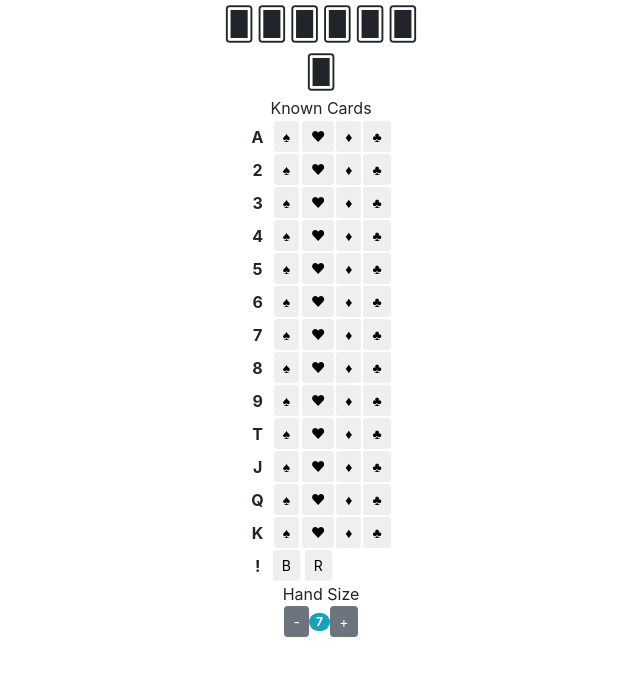
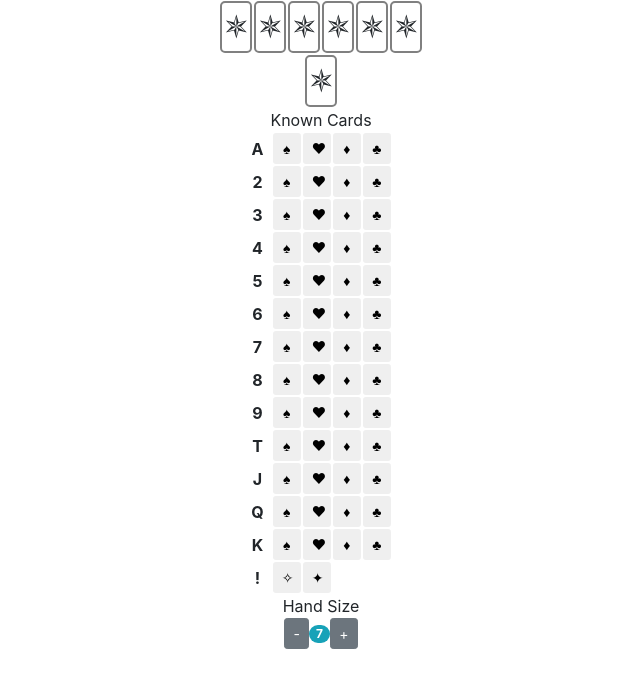
Before and after one commit to cpennington/yomi-hand-tracker, a React app: page / in a window 1280 px wide. Shown: the top 688 px of the page, without its empty margins (319-959 px from the left). Built offline with nearby package versions, Linux system fonts and the light colour scheme.

Commit message:
Stop using unicode playing card symbols

```diff
--- a/src/App.js
+++ b/src/App.js
@@ -11,7 +11,7 @@ import styled from "styled-components";
 
 const ranks = ["A", "2", "3", "4", "5", "6", "7", "8", "9", "T", "J", "Q", "K"];
 const suits = ["\u2660", "\u2665", "\u2666", "\u2663"];
-const cards = ['!B', '!R'].concat(...ranks.map(rank => suits.map(suit => rank + suit)));
+const cards = ['!\u2726', '!\u2727'].concat(...ranks.map(rank => suits.map(suit => rank + suit)));
 const UNKNOWN = 0, IN_HAND = 1, OUT_OF_HAND = 2;
 
 class App extends Component {
@@ -89,15 +89,35 @@ class HandDisplay extends Component {
     return (
       <Hand>
         {inHand.map(card => <Card card={card} key={card}/>)}
-        {[...Array(Math.max(this.props.cardsInHand - inHand.length, 0)).keys()].map(ix => <span key={ix}>{String.fromCodePoint(0x1F0A0)}</span>)}
+        {[...Array(Math.max(this.props.cardsInHand - inHand.length, 0)).keys()].map(ix => <CardBack key={ix}/>)}
       </Hand>
     );
   }}
 
+const CardOutline = styled.span`
+  border: 2px solid grey;
+  border-radius: 5px;
+  padding-left: .05rem;
+  margin: 1px;
+  width: 1em;
+  display: inline-block;
+`
+
 class Card extends Component {
   render() {
     return (
-      <span>{unicodeCard(this.props.card)}</span>
+      <CardOutline>
+        <sup className="rank">{this.props.card[0]}</sup>
+        <sub className="suit">{this.props.card[1]}</sub>
+      </CardOutline>
+    )
+  }
+}
+
+class CardBack extends Component {
+  render() {
+    return (
+      <CardOutline>{String.fromCodePoint(0x1F7CD)}</CardOutline>
     )
   }
 }
@@ -106,14 +126,12 @@ const SelectorTable = styled.table.attrs({
   align: "center"
 })`
   border-collapse: collapse;
-`
-
-const SelectorTr = styled.tr`
-  padding: 0;
-`
-
-const SelectorTh = styled.th`
-  padding-right: 0.5em;
+  tr {
+    padding: 0;
+  }
+  th {
+    padding-right: 0.5em;
+  }
 `
 
 class HandSelector extends Component {
@@ -124,8 +142,8 @@ class HandSelector extends Component {
         <SelectorTable>
           <tbody>
             {ranks.map(rank =>
-              <SelectorTr key={rank}>
-                <SelectorTh>{rank}</SelectorTh>
+              <tr key={rank}>
+                <th>{rank}</th>
                 {suits.map(suit =>
                   <CardSelector
                     key={rank+suit}
@@ -135,19 +153,23 @@ class HandSelector extends Component {
                     inHand={this.props.cards.get(rank+suit)}
                   />
                 )}
-              </SelectorTr>
+              </tr>
             )}
-            <SelectorTr>
-              <SelectorTh>!</SelectorTh>
-              <CardSelector card="!B" suit="B" clickCard={this.props.clickCard} inHand={this.props.cards.get("!B")} />
-              <CardSelector card="!R" suit="R" clickCard={this.props.clickCard} inHand={this.props.cards.get("!R")} />
-            </SelectorTr>
+            <tr>
+              <th>!</th>
+              <CardSelector card={"!\u2727"} suit={"\u2727"} clickCard={this.props.clickCard} inHand={this.props.cards.get("!\u2727")} />
+              <CardSelector card={"!\u2726"} suit={"\u2726"} clickCard={this.props.clickCard} inHand={this.props.cards.get("!\u2726")} />
+            </tr>
           </tbody>
         </SelectorTable>
       </div>
     );
   }
 }
+
+const CardButton = styled(Button)`
+  width: 2em;
+`
 
 class CardSelector extends Component {
   render () {
@@ -165,13 +187,13 @@ class CardSelector extends Component {
 
     return (
       <td>
-        <Button
+        <CardButton
           color={color}
           onClick={() => this.props.clickCard(this.props.card)}
           size="sm"
         >
           {this.props.suit}
-        </Button>
+        </CardButton>
       </td>
     )
   }
```
